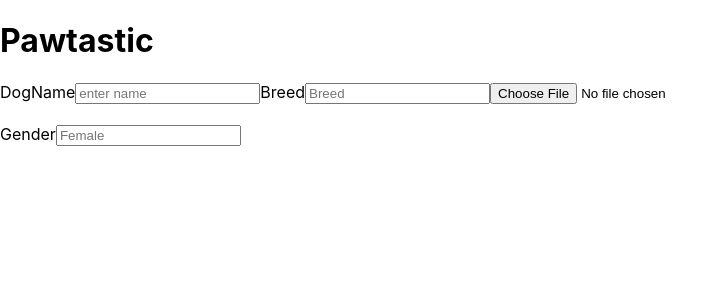
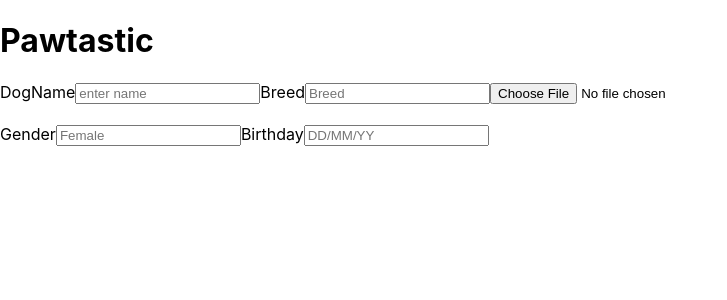
Before and after one commit to RonaldMcguire/forms2, a React (Create React App) app in the folder project/: page / in a window 1280 px wide. Shown: the top 300 px of the page, without its empty margins (0-727 px from the left). Built offline with nearby package versions, Linux system fonts and the light colour scheme.

Commit message:
This is where I added the animals birthday

```diff
--- a/project/src/components/forms.jsx
+++ b/project/src/components/forms.jsx
@@ -66,6 +66,13 @@ class forms extends Component{
 
                 onChange={this.onGenderChange} />
 
+              <label>Birthday</label>
+              <input
+                type='number'
+                placeholder="DD/MM/YY"
+                onChange={this.onAgeChange}
+              />
+
 
 
 
```
